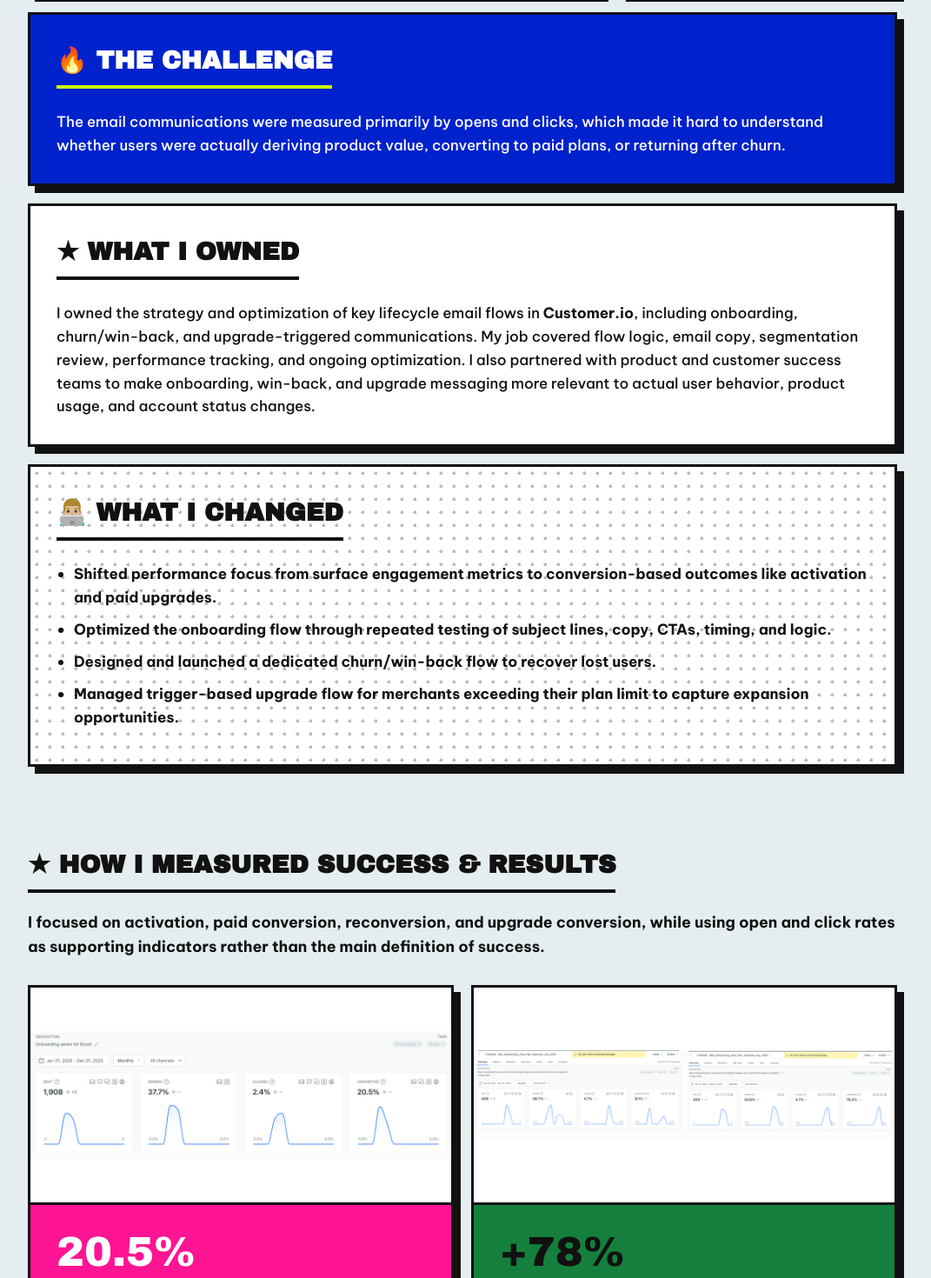
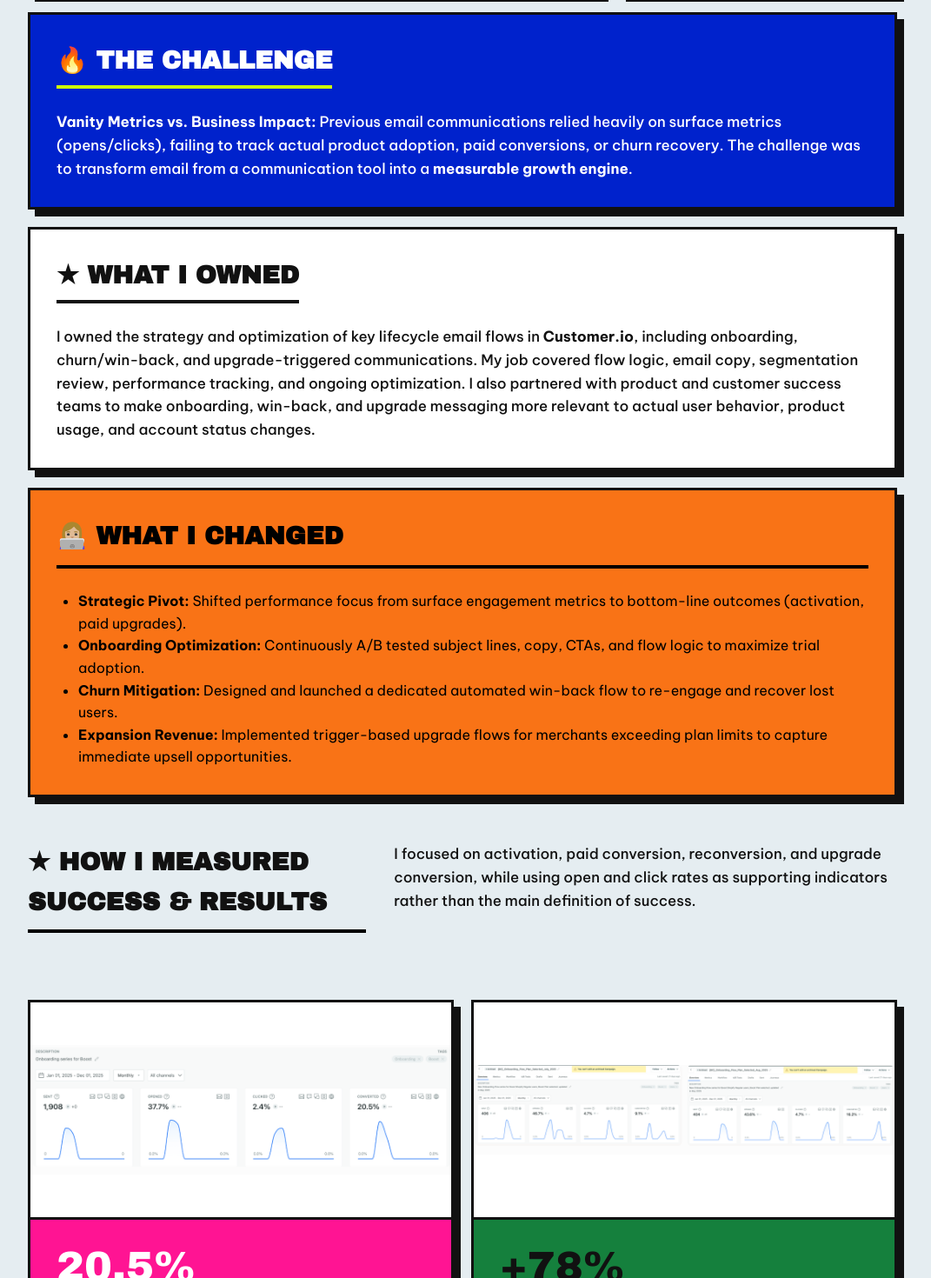
Before and after one commit to CiCi-ng/cici-portfolio-final, a Next.js app: page /email-marketing-specialist in a window 1280 px wide. Shown: the part 940-2410 px from the top of the page at 87% size, without its empty margins (108-1179 px from the left). Built offline with nearby package versions, Linux system fonts and the light colour scheme.

Commit message:
Fix layout for How I Measured Success section

```diff
--- a/app/email-marketing-specialist/page.js
+++ b/app/email-marketing-specialist/page.js
@@ -65,7 +65,7 @@ export default function EmailMarketingCaseStudy() {
         <div className="bento-card card-dark span-3-cols" style={{ alignItems: 'flex-start' }}>
           <h3 style={{ borderBottomColor: 'var(--accent-lime)', color: 'var(--accent-lime)', alignSelf: 'flex-start' }}>🔥 THE CHALLENGE</h3>
           <p style={{ fontWeight: '500', fontSize: '1.05rem', lineHeight: '1.6' }}>
-            The email communications were measured primarily by opens and clicks, which made it hard to understand whether users were actually deriving product value, converting to paid plans, or returning after churn.
+            <strong>Vanity Metrics vs. Business Impact:</strong> Previous email communications relied heavily on surface metrics (opens/clicks), failing to track actual product adoption, paid conversions, or churn recovery. The challenge was to transform email from a communication tool into a <strong>measurable growth engine</strong>.
           </p>
         </div>
 
@@ -78,23 +78,56 @@ export default function EmailMarketingCaseStudy() {
         </div>
 
         {/* WHAT I CHANGED */}
-        <div className="bento-card span-3-cols deco-grid-bg" style={{ alignItems: 'flex-start' }}>
-          <h3 className="bg-white" style={{ borderBottomColor: '#111', color: '#111', alignSelf: 'flex-start' }}>👨🏼‍💻 WHAT I CHANGED</h3>
-          <ul style={{ fontWeight: '600', fontSize: '1.05rem', lineHeight: '1.6', paddingLeft: '20px' }}>
-            <li className="bg-white" style={{ marginBottom: '10px' }}>Shifted performance focus from surface engagement metrics to conversion-based outcomes like activation and paid upgrades.</li>
-            <li className="bg-white" style={{ marginBottom: '10px' }}>Optimized the onboarding flow through repeated testing of subject lines, copy, CTAs, timing, and logic.</li>
-            <li className="bg-white" style={{ marginBottom: '10px' }}>Designed and launched a dedicated churn/win-back flow to recover lost users.</li>
-            <li className="bg-white" style={{ marginBottom: '10px' }}>Managed trigger-based upgrade flow for merchants exceeding their plan limit to capture expansion opportunities.</li>
-          </ul>
-        </div>
-      </div>
+       <div className="bento-card span-3-cols" style={{ backgroundColor: '#F97316', color: '#000000' }}>
+
+  <h3 className="font-black text-2xl uppercase mb-4" style={{ borderBottom: '4px solid #000000', paddingBottom: '10px' }}>
+    👩🏼‍💻 WHAT I CHANGED
+  </h3>
+
+  <ul className="list-disc space-y-4 text-base md:text-lg font-medium" style={{ marginLeft: '25px' }}>
+
+    <li>
+      <strong>Strategic Pivot:</strong> Shifted performance focus from surface engagement metrics to bottom-line outcomes (activation, paid upgrades).
+    </li>
+
+    <li>
+      <strong>Onboarding Optimization:</strong> Continuously A/B tested subject lines, copy, CTAs, and flow logic to maximize trial adoption.
+    </li>
+
+    <li>
+      <strong>Churn Mitigation:</strong> Designed and launched a dedicated automated win-back flow to re-engage and recover lost users.
+    </li>
+
+    <li>
+      <strong>Expansion Revenue:</strong> Implemented trigger-based upgrade flows for merchants exceeding plan limits to capture immediate upsell opportunities.
+    </li>
+
+  </ul>
+</div>
 
       {/* MEASUREMENT & RESULTS */}
-      <h3 style={{ marginTop: '40px', marginBottom: '20px' }}>★ How I Measured Success & Results</h3>
-      <p style={{ fontWeight: '600', fontSize: '1.1rem', marginBottom: '30px' }}>I focused on activation, paid conversion, reconversion, and upgrade conversion, while using open and click rates as supporting indicators rather than the main definition of success.</p>
+      <div style={{ gridColumn: '1 / -1', width: '100%', margin: '2rem 0' }}>
+  <div style={{ display: 'flex', flexWrap: 'wrap', gap: '2rem', alignItems: 'flex-start' }}>
+
+    {/* Cột trái: Tiêu đề */}
+    <div style={{ flex: '1 1 300px' }}>
+      <h3 className="font-black text-2xl uppercase m-0 inline-block" style={{ borderBottom: '4px solid #000', paddingBottom: '8px' }}>
+        ★ HOW I MEASURED SUCCESS & RESULTS
+      </h3>
+    </div>
+
+    {/* Cột phải: Đoạn văn */}
+    <div style={{ flex: '2 1 400px' }} className="text-base md:text-lg font-medium leading-relaxed">
+      <p style={{ margin: 0 }}>
+        I focused on activation, paid conversion, reconversion, and upgrade conversion, while using open and click rates as supporting indicators rather than the main definition of success.
+      </p>
+    </div>
+
+  </div>
+</div>
 
       {/* Lưới 2x2 cho 4 cục kết quả - ĐÃ FIX ẢNH HIỂN THỊ FULL 100% */}
-      <div className="bento-grid" style={{ gridTemplateColumns: 'repeat(2, 1fr)' }}>
+      <div className="bento-grid span-3-cols" style={{ gridTemplateColumns: 'repeat(2, 1fr)' }}>
 
         {/* RESULT 1: ACTIVATION */}
         <div className="bento-card" style={{ padding: 0, overflow: 'hidden', display: 'flex', flexDirection: 'column', background: 'var(--accent-pink)' }}>
@@ -146,7 +179,7 @@ export default function EmailMarketingCaseStudy() {
       <div className="bento-card span-3-cols card-yellow" style={{ alignItems: 'center', textAlign: 'center', padding: '50px 40px', marginTop: '40px', marginBottom: '20px' }}>
         <h3 style={{ borderBottomColor: '#111', color: '#111', fontSize: '2.5rem', marginBottom: '20px', alignSelf: 'center' }}>🌈 WHY IT MATTERED</h3>
         <p style={{ fontSize: '1.25rem', fontWeight: '800', color: '#111', maxWidth: '850px', margin: '0 auto', lineHeight: '1.6' }}>
-          These works helped turn lifecycle emails into a more conversion-focused growth channel, supporting activation, paid subscription growth, churn recovery, and expansion revenue.
+          By shifting the focus to product adoption and revenue metrics, I successfully transformed lifecycle emails into a primary growth channel. This strategic pivot directly supported user activation (<strong>+20.5%</strong>), accelerated paid subscription growth (<strong>+78% conversion lift</strong>), recovered lost accounts, and unlocked new expansion revenue.
         </p>
       </div>
 
@@ -160,7 +193,7 @@ export default function EmailMarketingCaseStudy() {
           <Link href="/contact" className="nav-btn" style={{ background: 'white', width: '220px' }}>GET IN TOUCH</Link>
         </div>
       </div>
-
+</div>
     </main>
   );
 }
```
